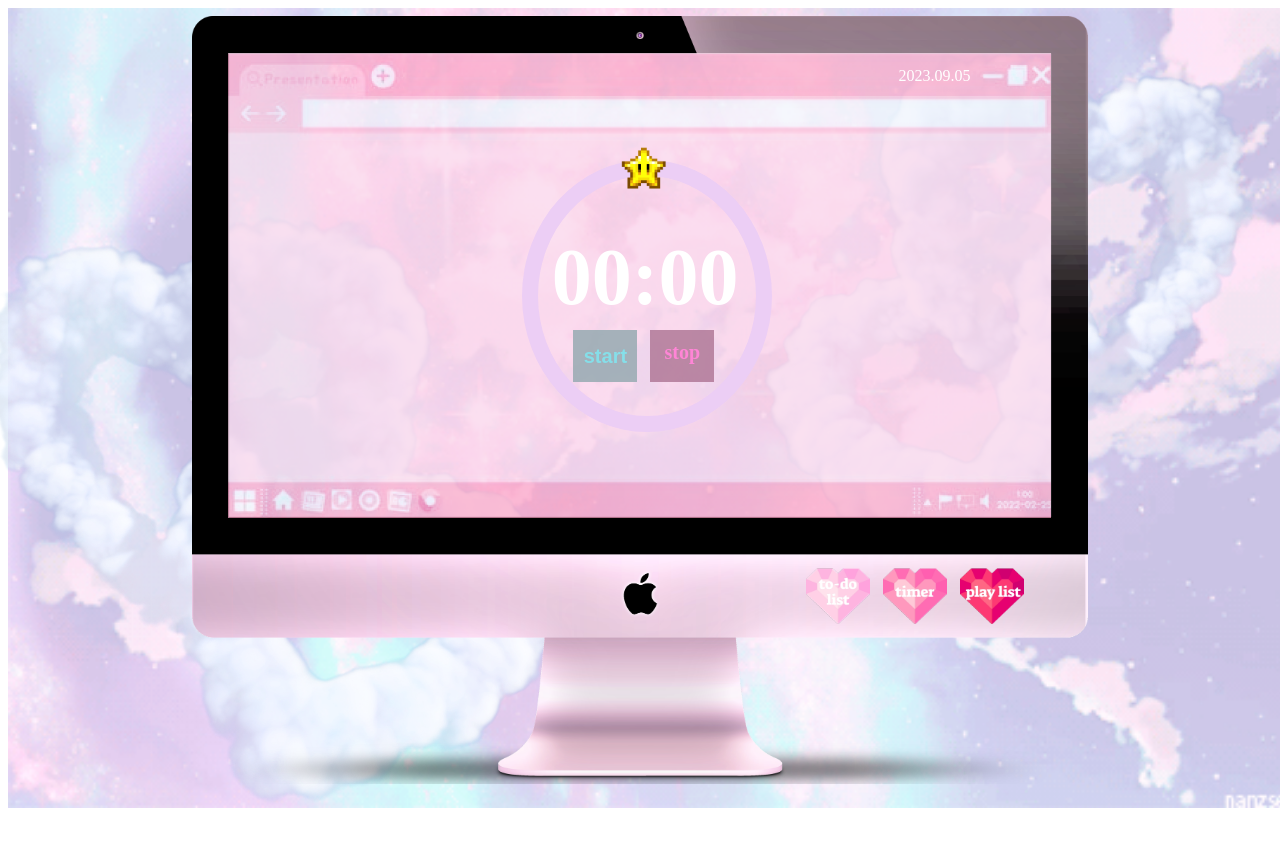
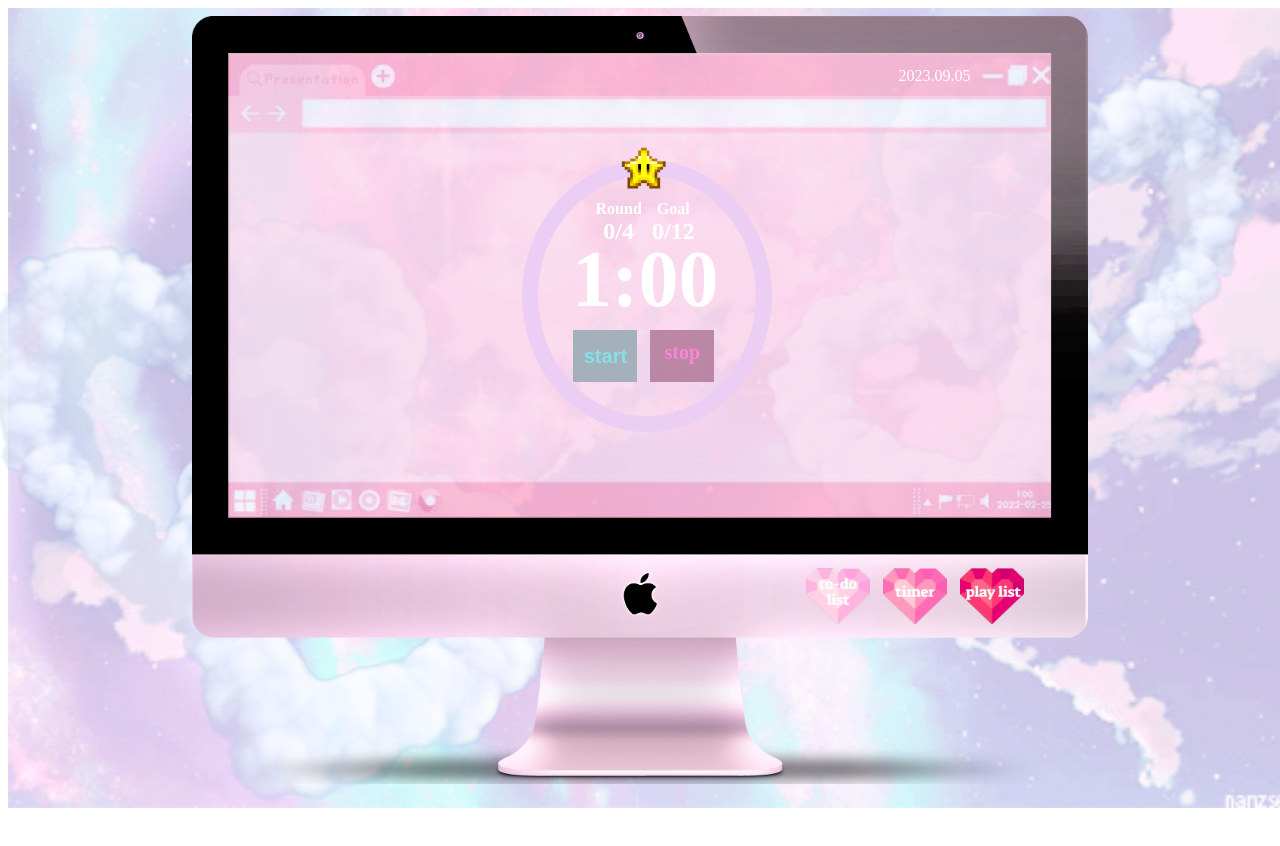
Before and after one commit to YENZZY/kitsch-todolist, a React (Create React App) app: page /timer in a window 1280 px wide. Shown: the top 846 px of the page. Built offline with nearby package versions, Linux system fonts and the light colour scheme; grey boxes are pictures that could not be loaded; a web font is replaced by a local one.

Commit message:
modified : add timer function

```diff
--- a/src/components/PC/TimerDisplay.jsx
+++ b/src/components/PC/TimerDisplay.jsx
@@ -1,6 +1,7 @@
-import styled from "styled-components";
-import heart from "../../image/todo_cloud.png";
-import timer_star from "../../image/timer_star.png";
+import styled from 'styled-components';
+import heart from '../../image/todo_cloud.png';
+import timer_star from '../../image/timer_star.png';
+import { useEffect, useState } from 'react';
 
 /* 각 페이지마다 바뀌는 실질적인 공간 */
 const Page = styled.div`
@@ -14,14 +15,14 @@ const Page = styled.div`
 `;
 
 /* 타이머 배너*/
-const TimerText = styled.div`
-  position: absolute;
-  top: -5vh;
-  left: 29vw;
-  color: white;
-  font-size: 3vh;
-  font-weight: bold;
-`;
+// const TimerText = styled.div`
+//   position: absolute;
+//   top: -5vh;
+//   left: 29vw;
+//   color: white;
+//   font-size: 3vh;
+//   font-weight: bold;
+// `;
 
 /* 타이머 원 */
 const TimerCircle = styled.div`
@@ -49,7 +50,7 @@ const TimerStar = styled.div`
 /* 타이머 시간*/
 const TimerTime = styled.div`
   position: absolute;
-  top: 17vh;
+  top: 17.3vh;
   left: 22.6vw;
   width: 20vw;
   text-align: center;
@@ -108,16 +109,92 @@ const TimerStop = styled.div`
   color: #ff9be6;
 `;
 
+const TimerCount = styled.div`
+  position: absolute;
+  top: 13vh;
+  left: 22.6vw;
+  width: 20vw;
+  text-align: center;
+  color: white;
+  font-size: 3vh;
+  font-weight: bold;
+  div {
+    display: inline-block;
+    padding: 0 0.2vw;
+  }
+`;
+
+const TIMER_LIMIT = 20 * 60;
+
 /* 타이머 화면 컴포넌트 */
 function TimerDisplay() {
+  // state values
+  const [times, setTimes] = useState(60);
+  // const [times, setTimes] = useState(TIMER_LIMIT);
+  const [round, setRound] = useState(0);
+  const [goal, setGoal] = useState(0);
+  const [play, setPlay] = useState(false);
+
+  // eventListener
+  const onPlay = () => {
+    setPlay(true);
+    if (round === 4) {
+      setRound(0);
+      setGoal((current) => current + 1);
+    }
+  };
+  const onStop = () => {
+    setPlay(false);
+  };
+  const countRound = () => {
+    if (round < 4) {
+      setRound((current) => current + 1);
+    } else {
+      setRound(0);
+      goal < 12 ? setGoal((current) => current + 1) : setGoal(0);
+    }
+  };
+
+  // 타이머 기능
+  useEffect(() => {
+    let timerId;
+
+    if (play) {
+      timerId = setInterval(() => {
+        if (times !== 0) setTimes((prev) => prev - 1);
+        console.log(times);
+        if (times === 0) {
+          setPlay(false);
+          countRound();
+          setTimes(60);
+        }
+      }, 10);
+    }
+    return () => {
+      clearInterval(timerId);
+    };
+  });
+
   return (
     <Page>
       {/* <TimerText>timer</TimerText> */}
       <TimerCircle />
       <TimerStar />
-      <TimerTime>00:00</TimerTime>
-      <TimerStart>start</TimerStart>
-      <TimerStop>stop</TimerStop>
+      <TimerCount>
+        <div>
+          <div style={{ display: 'block', fontSize: '2vh' }}>Round</div>
+          <div style={{ display: 'block' }}>{round}/4</div>
+        </div>
+        <div>
+          <div style={{ display: 'block', fontSize: '2vh' }}>Goal</div>
+          <div style={{ display: 'block' }}>{goal}/12</div>
+        </div>
+      </TimerCount>
+      <TimerTime>
+        {parseInt(times / 60)}:{String(times % 60).padStart(2, '0')}
+      </TimerTime>
+      <TimerStart onClick={onPlay}>start</TimerStart>
+      <TimerStop onClick={onStop}>stop</TimerStop>
     </Page>
   );
 }
```
